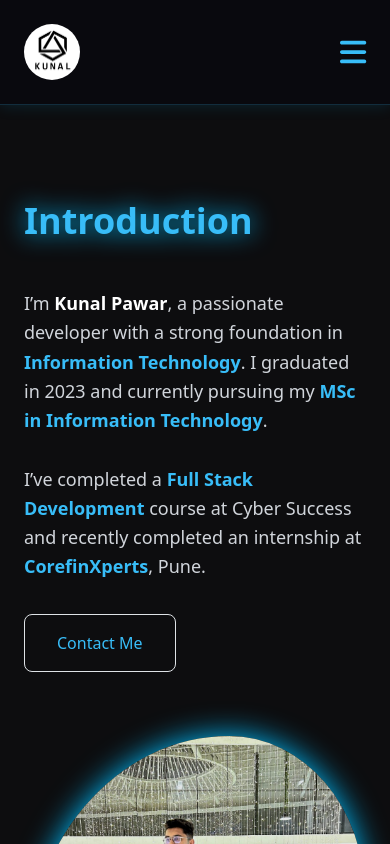
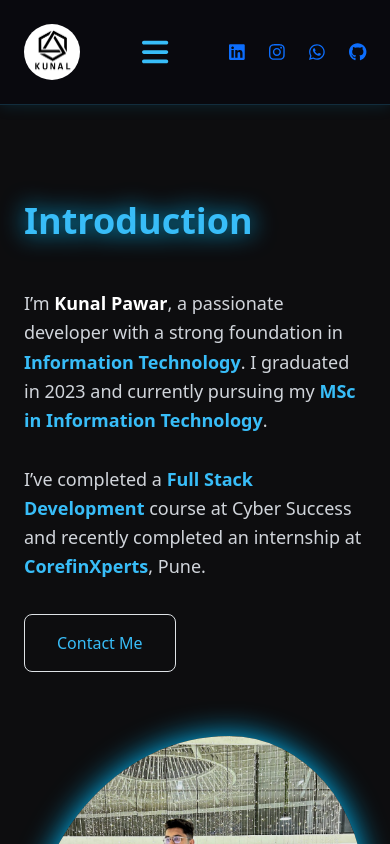
Before and after one commit to kunalpawar55/Personal-portfolio, a React (Create React App) app: page / in a window 390 px wide. Shown: the top 844 px of the page. Built offline with nearby package versions, Linux system fonts and the light colour scheme.

Commit message:
Adding Talwind css

```diff
--- a/src/Component/Header.jsx
+++ b/src/Component/Header.jsx
@@ -88,14 +88,14 @@ export default function Header() {
             ))}
           </ul>
         </nav>
+{/* RIGHT SECTION */}
+<div className="flex items-center gap-4">
 
-        {/* RIGHT SECTION */}
-        <div className="hidden md:flex items-center gap-5">
-
-          {/* Resume */}
+  {/* Resume button — mobile pe hide */}
   <button
     onClick={handleDownload}
-            className="border border-sky-400 text-sky-400
+    className="hidden md:block
+               border border-sky-400 text-sky-400
                px-4 py-2 rounded-lg text-sm
                hover:bg-sky-400 hover:text-black
                hover:shadow-[0_0_20px_#00bfff]
@@ -106,7 +106,7 @@ export default function Header() {
   </button>
 
   {/* SOCIAL ICONS */}
-          <div className="flex gap-4 text-xl">
+  <div className="flex gap-4 text-lg md:text-xl">
     <a
       href="https://www.linkedin.com/in/kunal-pawar-4b6942289"
       target="_blank"
```
Lines whose indentation alone changed are shown as unchanged.
